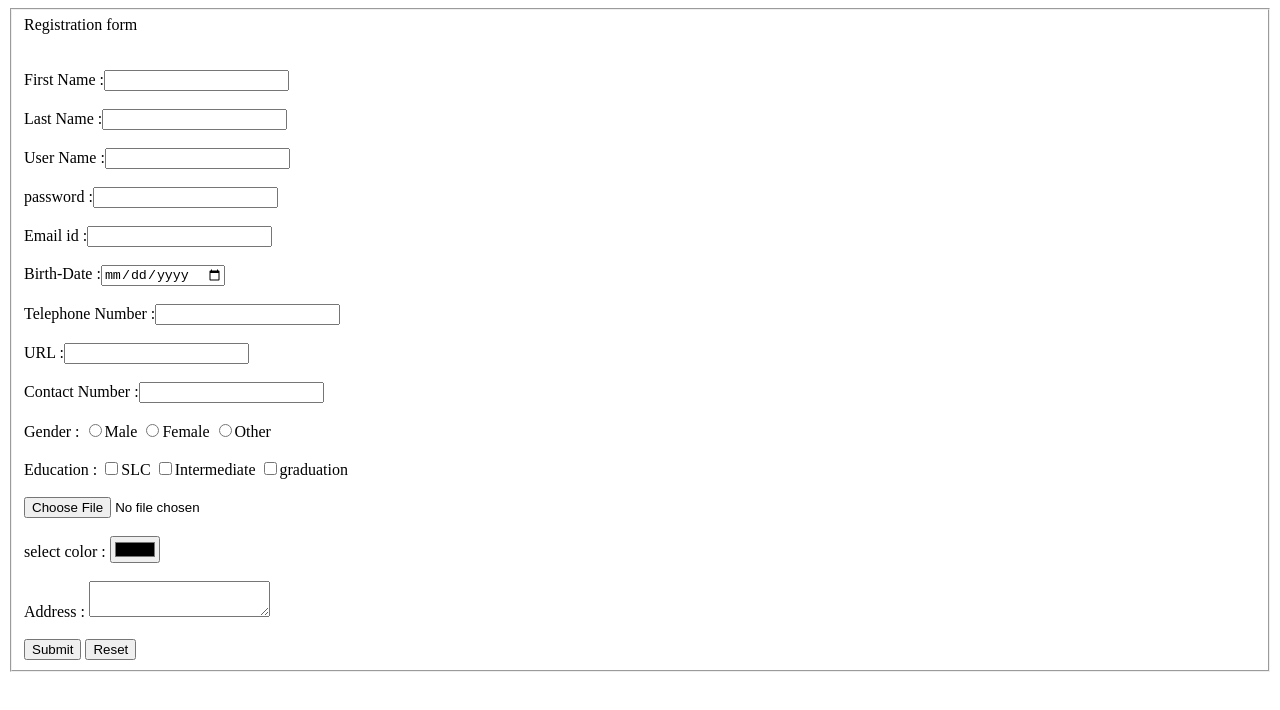
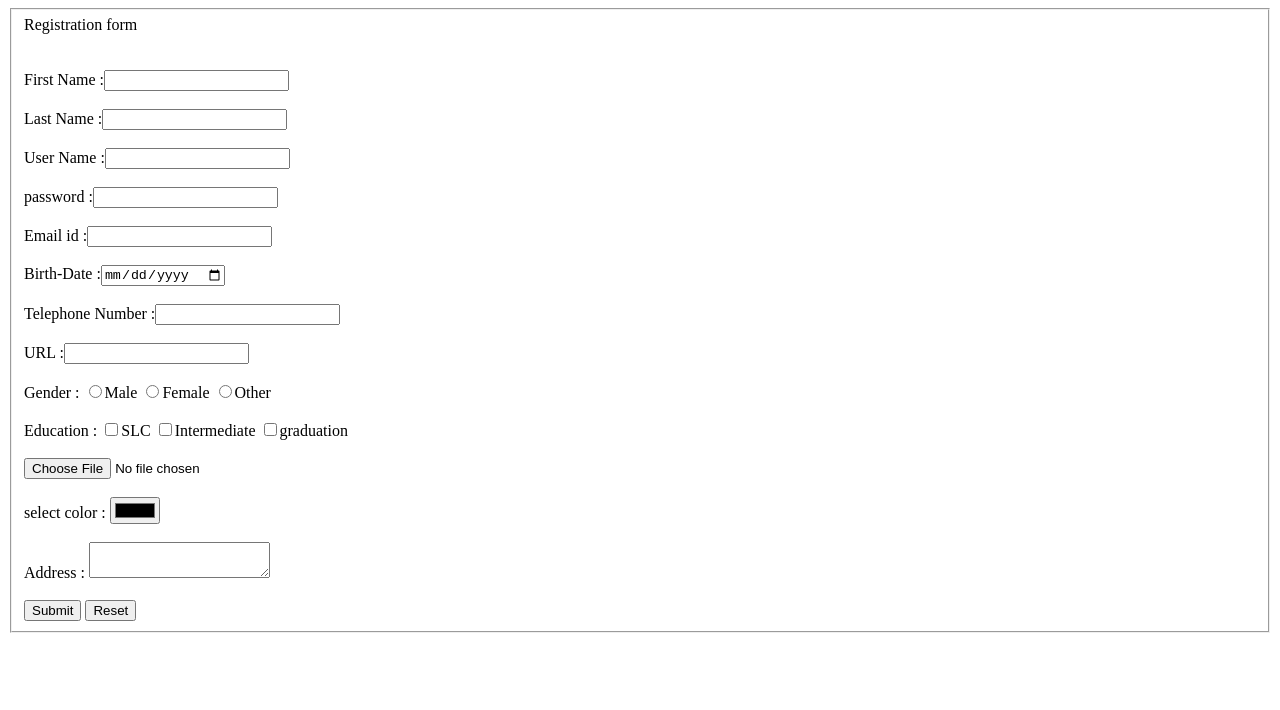
Before and after one commit to Kingsaurav/Registration-form, a plain HTML site: page index.html in a window 1280 px wide. Drawn offline with Linux system fonts and the light colour scheme.

Commit message:
Update index.html
commented

```diff
--- a/index.html
+++ b/index.html
@@ -18,7 +18,7 @@
         <label>Birth-Date :</label><input type="date" name="Birth-date"><br><br>
         <lable>Telephone Number :</lable><input type="number" name="TelephoneNumber "><br><br>
         <lable>URL :</lable><input type="url" name="url"><br><br>
-        <label>Contact Number :</label><input type="tel" name="contactnumber" ><br><br>
+<!--         <label>Contact Number :</label><input type="tel" name="contactnumber" ><br><br> -->
 
         <label>Gender :</label>
         <input type="radio" name="gender" value="male">Male
```
